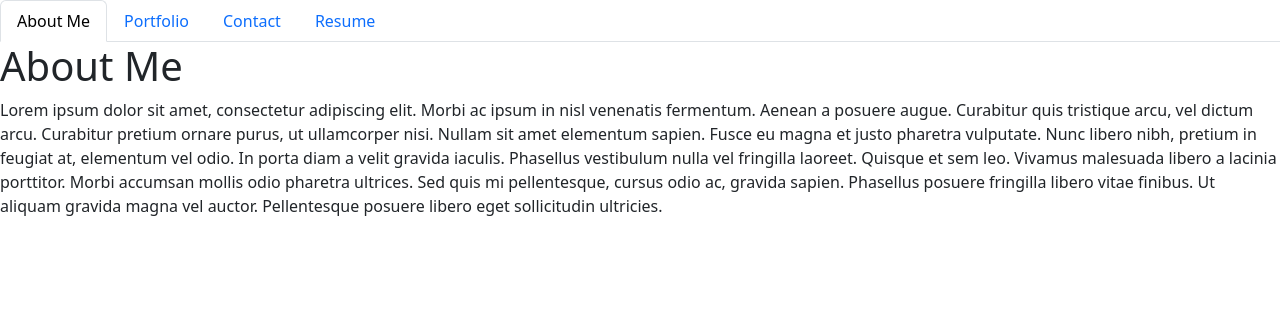
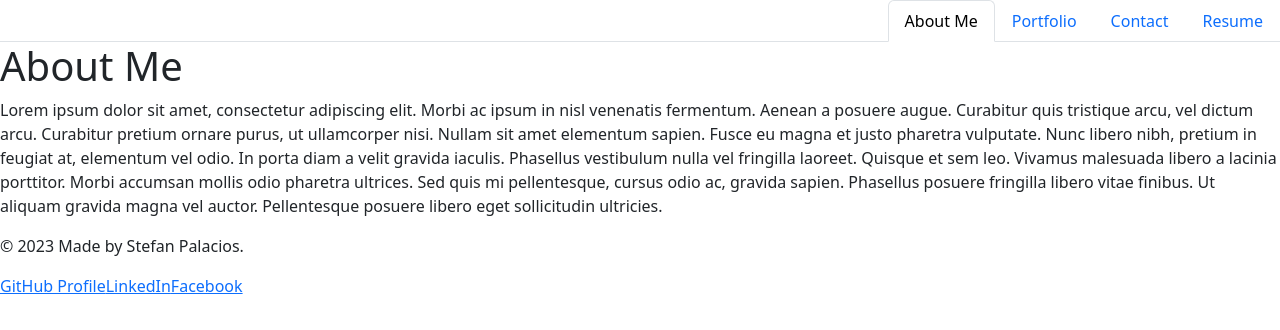
Before and after one commit to turtlesrus01/Aware-Portfolio, a React (Create React App) app: page / in a window 1280 px wide. Shown: the top 330 px of the page. Built offline with nearby package versions, Linux system fonts and the light colour scheme.

Commit message:
Started footer, needs icons

```diff
--- a/src/component/Container.js
+++ b/src/component/Container.js
@@ -9,6 +9,8 @@ import Portfolio from "./pages/Portfolio";
 import Contact from "./pages/Contact";
 //Resume
 import Resume from "./pages/Resume";
+//Footer
+import Footer from "./Footer";
 
 //export container
 export default function Container() {
@@ -42,6 +44,7 @@ export default function Container() {
     <div>
       <NavTabs currentPage={currentPage} handlePageChange={handlePageChange} />
       {renderPage()}
+      <Footer />
     </div>
   );
 }
--- /dev/null
+++ b/src/component/Footer.js
@@ -0,0 +1,16 @@
+import React from "react";
+
+export default function Footer() {
+  return (
+    <footer>
+      <div>
+        <p>© 2023 Made by Stefan Palacios.</p>
+        <nav>
+          <a href="https://github.com/turtlesrus01">GitHub Profile</a>
+          <a href="https://www.linkedin.com/in/stefan-palacios-74481281/">LinkedIn</a>
+          <a href="#">Facebook</a>
+        </nav>
+      </div>
+    </footer>
+  );
+}
--- a/src/component/NavTabs.js
+++ b/src/component/NavTabs.js
@@ -3,7 +3,7 @@ import React from "react";
 function NavTabs({ currentPage, handlePageChange }) {
   return (
     //navbar container
-    <ul className="nav nav-tabs">
+    <ul className="nav nav-tabs justify-content-end">
       {/* nav item about me */}
       <li className="nav-item">
         {/* nav link */}
--- a/src/component/pages/Contact.js
+++ b/src/component/pages/Contact.js
@@ -67,6 +67,7 @@ export default function Contact() {
 
   return (
     <div>
+      <h1>Contact Me</h1>
       {/* form */}
       <form className="form" onSubmit={handleFormSubmit}>
         <div>
```
Also changed, not shown: src/component/header.js (deleted).
